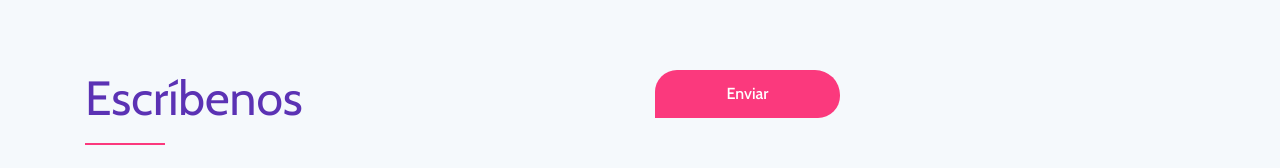
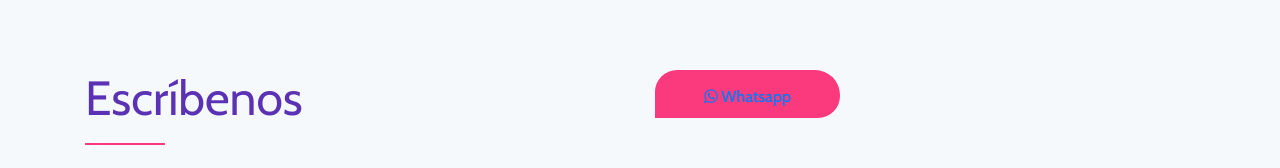
Before and after one commit to XeroGroup/repage, a plain HTML site: page index.html in a window 1280 px wide. Shown: the part 6157-6325 px from the top of the page. Drawn offline with nearby package versions, Linux system fonts and the light colour scheme; files whose address does not match are found by name.

Commit message:
Update index.html

```diff
--- a/index.html
+++ b/index.html
@@ -702,7 +702,7 @@ height="0" width="0" style="display:none;visibility:hidden"></iframe></noscript>
 
                                     <!-- Single Input Area Start -->
                                     <div class="col-12">
-                                        <button type="submit" class="btn submit-btn">Enviar</button>
+                                        <button type="submit" class="btn submit-btn"><a class="nav-link" href="https://api.whatsapp.com/send?phone=573146721661" target="_blank">  <i class="fa fa-whatsapp" aria-hidden="true"></i> Whatsapp</a></button>
                                     </div>
                                 </div>
                             </div>
```
